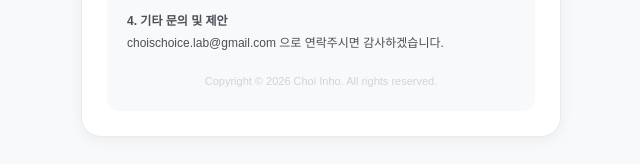
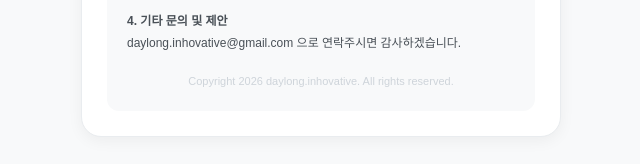
Before and after one commit to Daylong-Inhovative/PSAT-Math, a plain HTML site: page index.html in a window 1280 px wide. Shown: the part 996-1160 px from the top of the page, 319-959 px from the left. Drawn offline with Linux system fonts and the light colour scheme; a web font is replaced by a local one.

Commit message:
Update index.html

```diff
--- a/index.html
+++ b/index.html
@@ -181,10 +181,10 @@
 
         <div class="notice-section">
             <span class="notice-title">4. 기타 문의 및 제안</span>
-            <span class="indent">choischoice.lab@gmail.com 으로 연락주시면 감사하겠습니다.</span>
+            <span class="indent">daylong.inhovative@gmail.com 으로 연락주시면 감사하겠습니다.</span>
         </div>
 
-        <div class="copyright">Copyright © 2026 Choi Inho. All rights reserved.</div>
+        <div class="copyright">Copyright 2026 daylong.inhovative. All rights reserved.</div>
     </div>
 </div>
 
@@ -457,4 +457,5 @@
     }
 </script>
 </body>
+
 </html>
```
